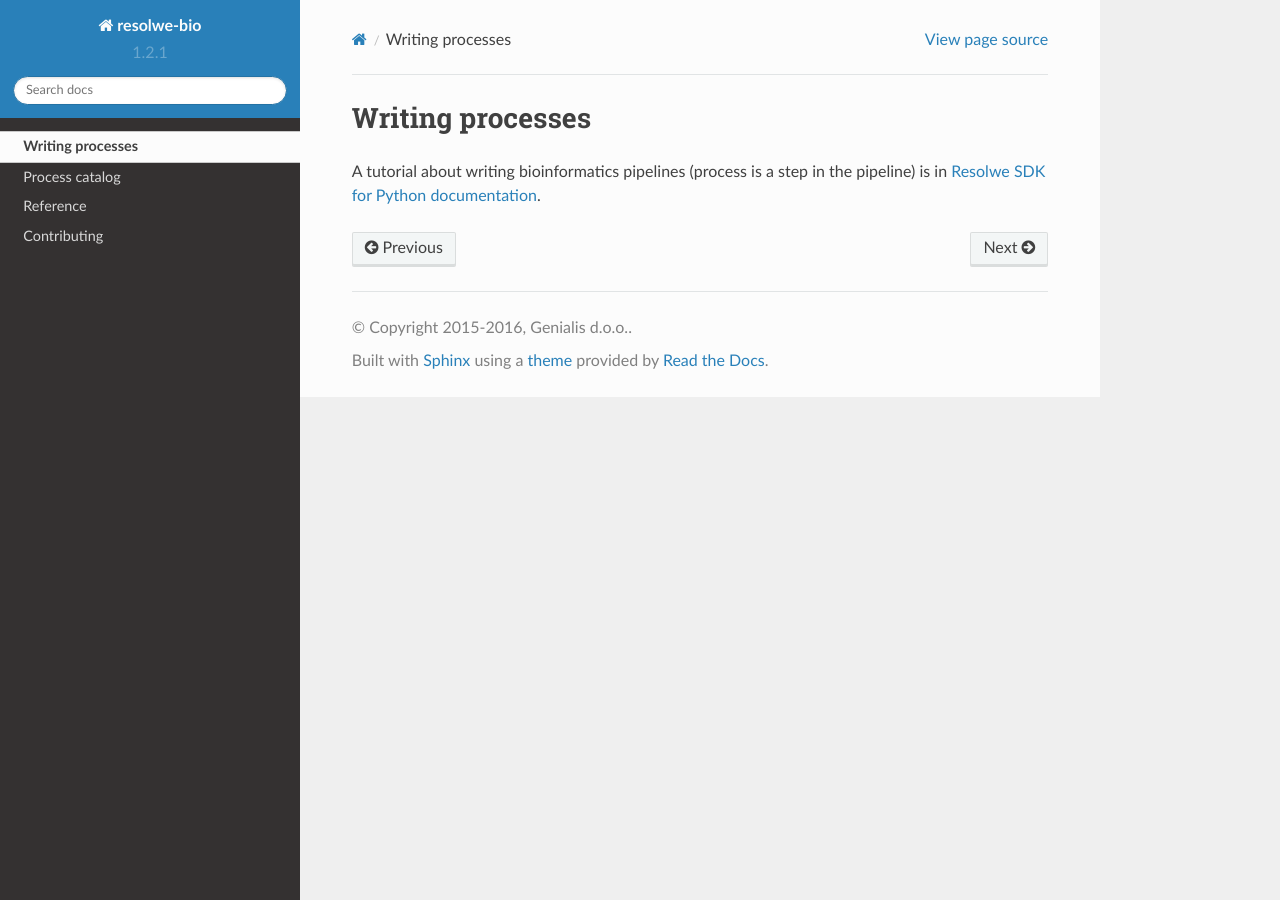
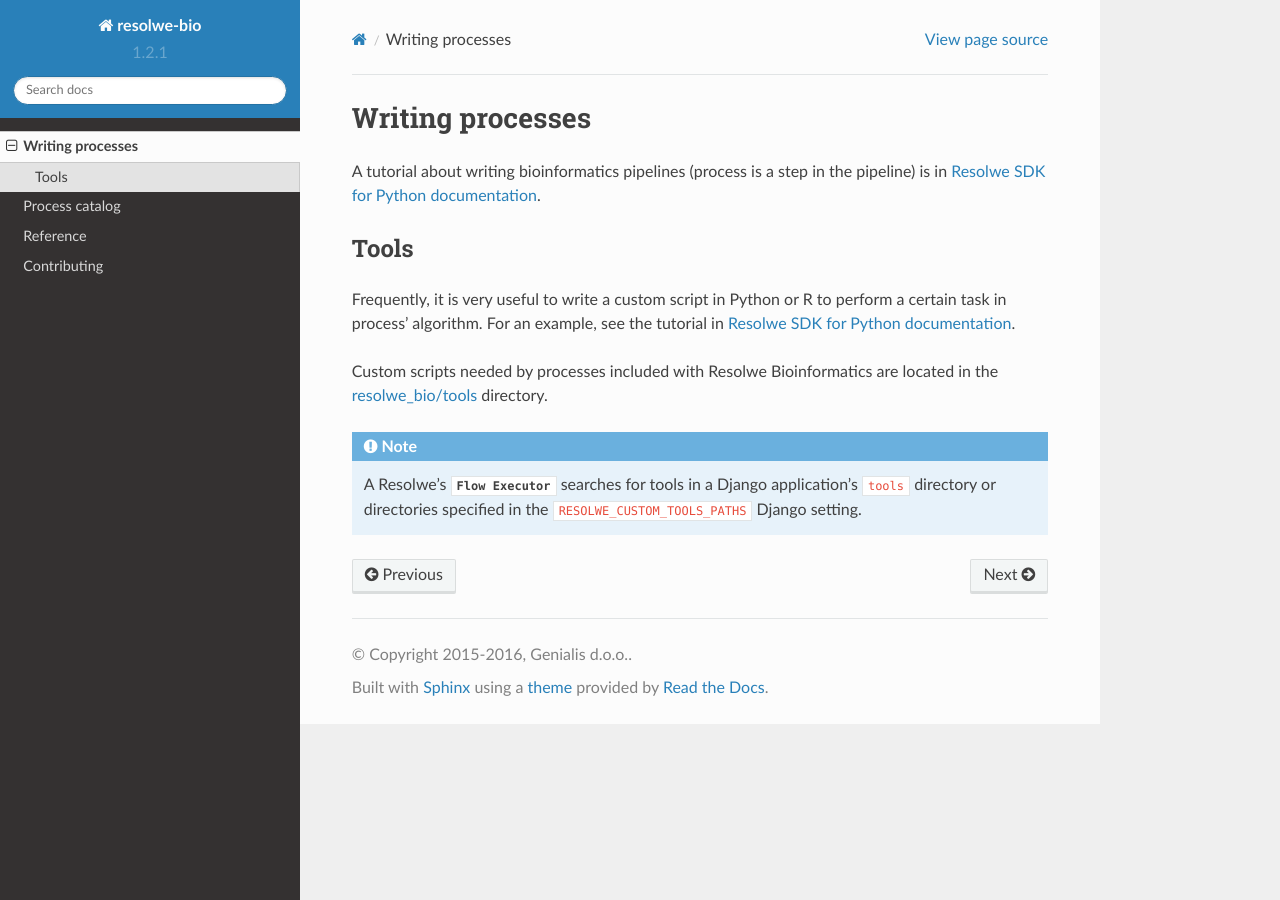
Before and after one commit to genialis/resolwe-bio, a Sphinx documentation site: the page built from docs/proc.rst, in a window 1280 px wide. Built offline with Sphinx 7.4.7 and the Read the Docs theme 2.0.0, drawn with Linux system fonts in a browser that asks for light colours.

Commit message:
Rework handling of processes' tools
No longer treat 'resolwe_bio/tools' as a Python package.
Add test that ensures 'resolwe_bio/tools' is not a Python package.
Add documentation about the the processes' tools.
Improve and extend Sphinx's Intersphinx configuration.

```diff
--- a/docs/CHANGELOG.rst
+++ b/docs/CHANGELOG.rst
@@ -17,6 +17,7 @@ Changed
 -------
 * Add option to save expression JSON to file before saving it to Storage
 * Update ``upload-expression`` process
+* No longer treat ``resolwe_bio/tools`` as a Python package
 
 ================
 1.2.1 2016-07-27
--- a/docs/conf.py
+++ b/docs/conf.py
@@ -91,5 +91,8 @@ html_static_path = ['_static']
 # Output file base name for HTML help builder.
 htmlhelp_basename = 'Resolwebiodoc'
 
-# Example configuration for intersphinx: refer to the Python standard library.
-intersphinx_mapping = {'https://docs.python.org/': None}
+# Configuration for intersphinx
+intersphinx_mapping = {
+    'python': ('https://docs.python.org/3', None),
+    'resolwe': ('https://resolwe.readthedocs.io/en/latest', None),
+}
--- a/docs/proc.rst
+++ b/docs/proc.rst
@@ -7,4 +7,21 @@ Writing processes
 A tutorial about writing bioinformatics pipelines (process is a
 step in the pipeline) is in `Resolwe SDK for Python documentation`_.
 
+Tools
+=====
+
+Frequently, it is very useful to write a custom script in Python or R to
+perform a certain task in process' algorithm. For an example, see the
+tutorial in `Resolwe SDK for Python documentation`_.
+
+Custom scripts needed by processes included with Resolwe Bioinformatics are
+located in the `resolwe_bio/tools`_ directory.
+
+.. note::
+
+    A Resolwe's :class:`Flow Executor <resolwe.flow.executors.BaseFlowExecutor>`
+    searches for tools in a Django application's ``tools`` directory or
+    directories specified in the ``RESOLWE_CUSTOM_TOOLS_PATHS`` Django setting.
+
 .. _Resolwe SDK for Python documentation: http://resdk.readthedocs.io/en/latest/tutorial.html
+.. _resolwe_bio/tools: https://github.com/genialis/resolwe-bio/tree/master/resolwe_bio/tools
```
Also changed, not shown: 2 other files.
